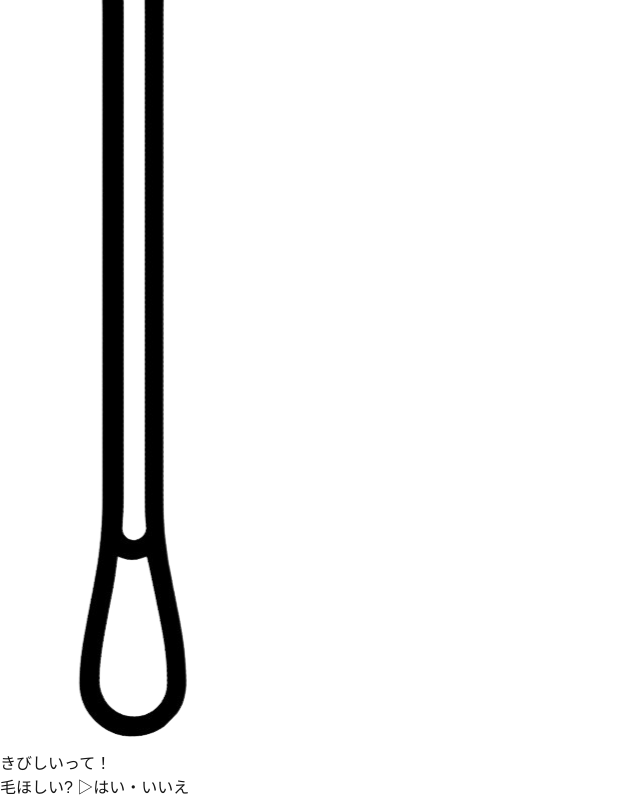
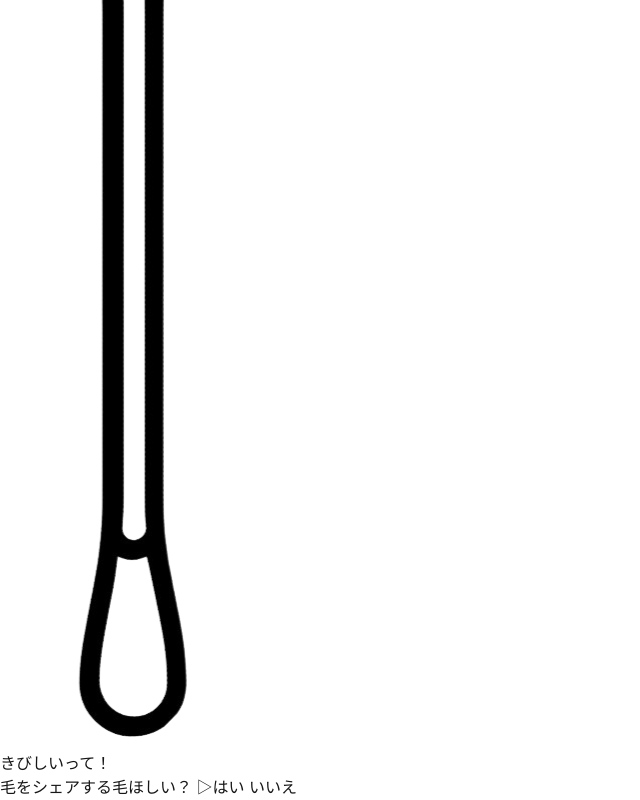
Before and after one commit to yuta0225y/hanage, a Next.js app: page /stage1 in a window 1280 px wide. Shown: the part 1448-2248 px from the top of the page, without its empty margins (0-640 px from the left). Built offline with nearby package versions, Linux system fonts and the light colour scheme.

Commit message:
鼻毛調整

```diff
--- a/src/app/stage1/page.jsx
+++ b/src/app/stage1/page.jsx
@@ -312,17 +312,21 @@ export default function Stage1Client() {
         )}
       </div>
 
-      {/* リトライまたはシェアボタンのオーバーレイ */}
-      {animationCompleted && (
+ {/* リトライおよびシェアボタンのオーバーレイ */}
+ {animationCompleted && (
         <div className="overlay fixed top-0 left-0 w-full h-full bg-white bg-opacity-90 flex flex-col items-center justify-center z-50">
           <p className="message text-4xl mb-4">
             {isSuccess ? '毛どうぞどうぞ' : 'きびしいって！'}
           </p>
-          {isSuccess ? (
+          <div className="flex space-x-4">
             <a
               href={`https://twitter.com/intent/tweet?text=${encodeURIComponent(
-                '毛タクさん沢山ほしい？ #鼻毛エクスプロージョン #RUNTEQ祭'
-              )}&url=${encodeURIComponent(typeof window !== 'undefined' ? window.location.href : '')}`}
+                isSuccess
+                  ? '毛タクさん沢山ほしい？ #鼻毛エクスプロージョン #RUNTEQ祭'
+                  : '毛ほしい？ #鼻毛エクスプロージョン #RUNTEQ祭'
+              )}&url=${encodeURIComponent(
+                typeof window !== 'undefined' ? window.location.href : ''
+              )}`}
               target="_blank"
               rel="noopener noreferrer"
             >
@@ -330,14 +334,13 @@ export default function Stage1Client() {
                 毛をシェアする
               </button>
             </a>
-          ) : (
             <button
               onClick={handleRetry}
               className="retry-button bg-green-500 hover:bg-green-600 text-white px-6 py-3 rounded"
             >
-              毛ほしい? ▷はい・いいえ
+              毛ほしい？ ▷はい いいえ
             </button>
-          )}
+          </div>
         </div>
       )}
     </div>
```
